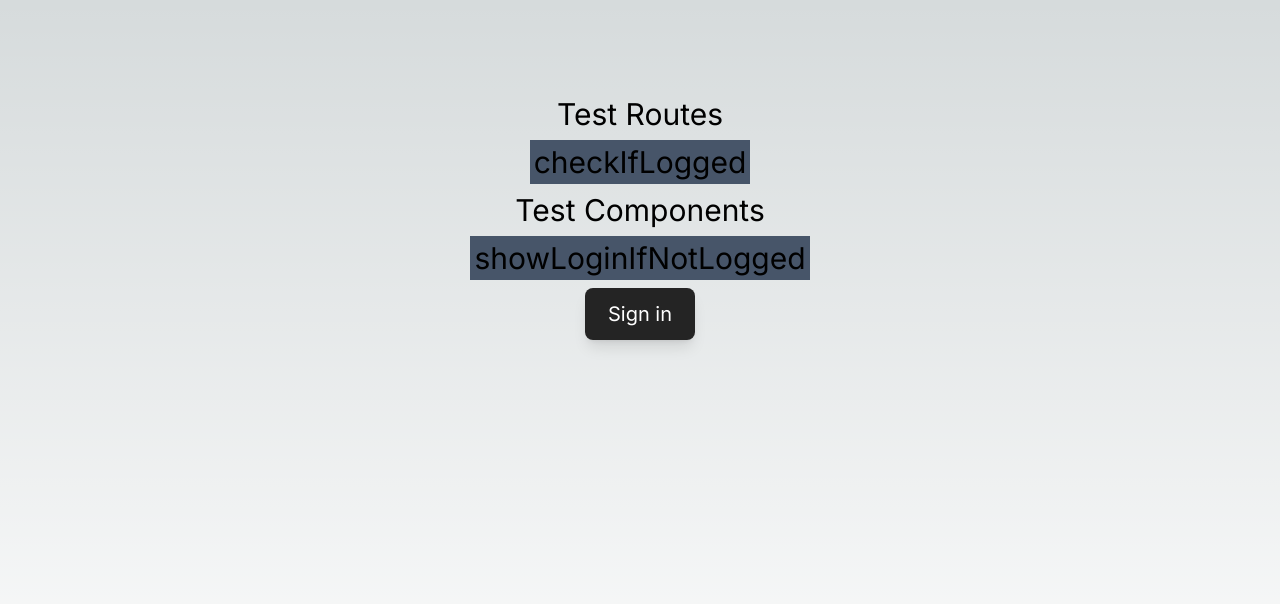
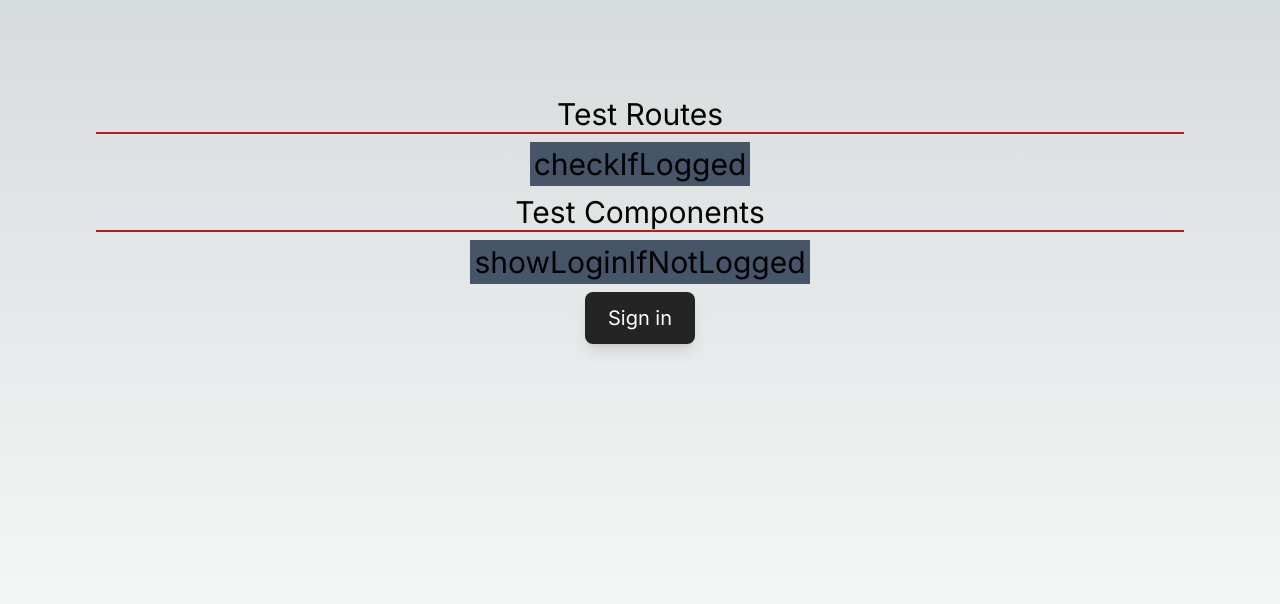
Before and after one commit to DraconDev/next-auth-14-all-basic-functionality, a Next.js app: page / in a window 1280 px wide. Shown: the top 604 px of the page. Built offline with nearby package versions, Linux system fonts and the light colour scheme; no server answers.

Commit message:
upd main page

```diff
--- a/app/page.tsx
+++ b/app/page.tsx
@@ -4,22 +4,18 @@ import Link from "next/link";
 export default async function Home() {
     return (
         <main className="flex min-h-screen flex-col items-center p-24 gap-2">
-            <div className="text-3xl">Test Routes</div>
+            <div className="text-3xl w-full border-b-2 border-red-700 border border-0 flex justify-center">
+                Test Routes
+            </div>
             <Link
                 href="/checkIfLogged"
                 className="text-3xl p-1 bg-slate-600"
             >
                 checkIfLogged
             </Link>
-            <div className="text-3xl">Test Components</div>
-            {/* <Link
-                href="/api/auth/signin"
-                className="text-3xl p-1 bg-slate-600"
-            >
-                {" "}
-                Sign in
-            </Link> */}
-
+            <div className="text-3xl w-full border-b-2 border-red-700 border border-0 flex justify-center">
+                Test Components
+            </div>
             <Link
                 href="/showLoginIfNotLogged"
                 className="text-3xl p-1 bg-slate-600"
```
